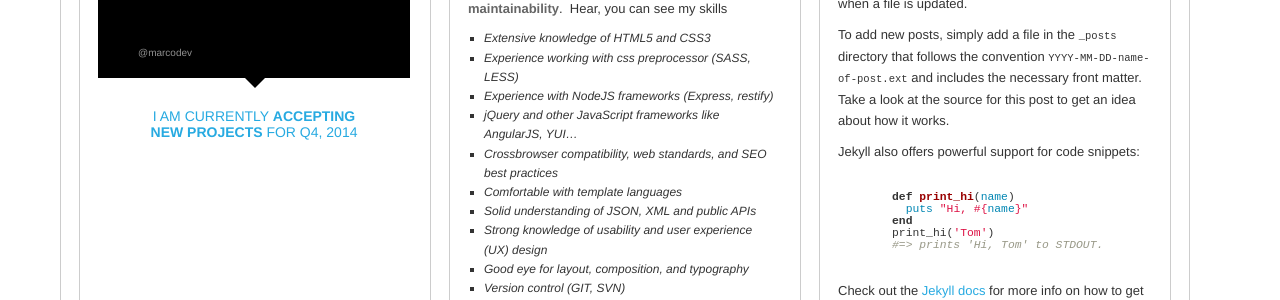
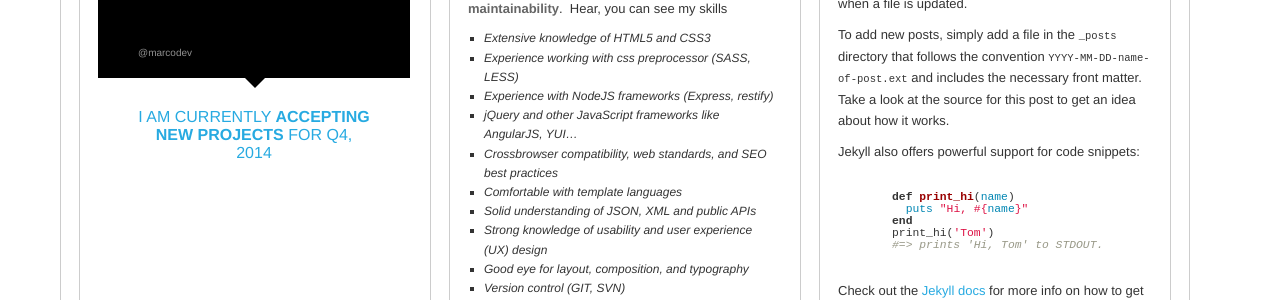
Before and after one commit to devmarco/devmarco.github.io, a Jekyll site: the page built from index.html, in a window 1280 px wide. Shown: the part 353-653 px from the top of the page. Built offline with Jekyll 4.4.1, drawn with Linux system fonts in a browser that asks for light colours; comment, search, counter and statistics services are not loaded.

Commit message:
Improvements

```diff
--- a/_sass/partials/_presentation.scss
+++ b/_sass/partials/_presentation.scss
@@ -155,7 +155,7 @@
 	font-weight: 100;
 	width: 85%;
 	margin: 25px auto auto auto;
-	@extend %f14;
+	@extend %f16;
 
     @include breakpoint(from-lg) {
         font-size: 1.7em;
```
